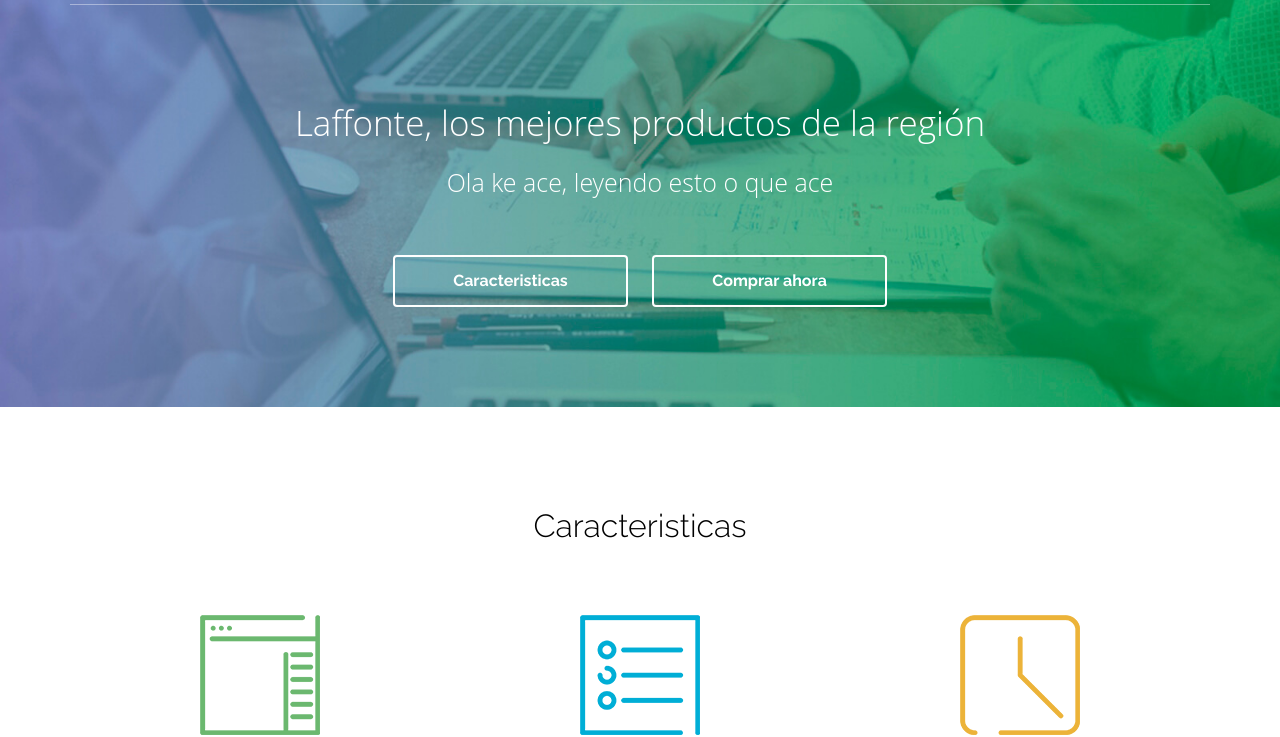
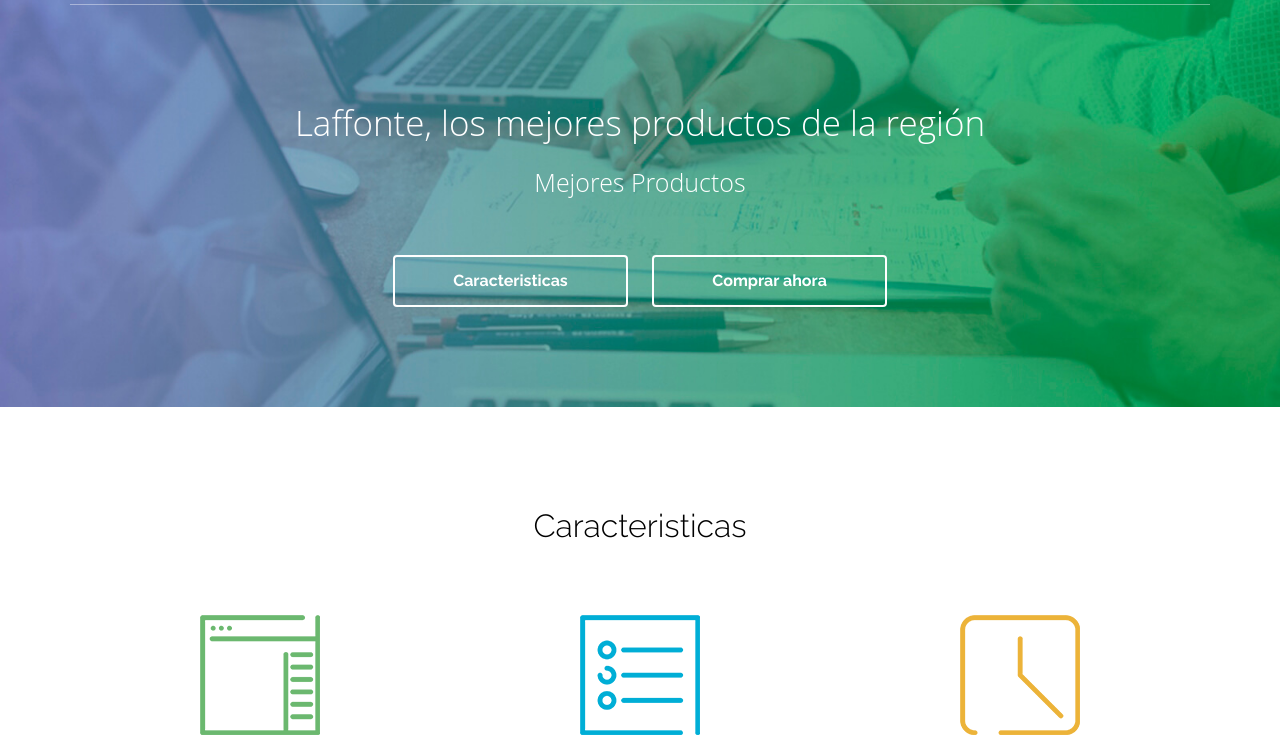
Before and after one commit to VladyFideWeb/Pag-Web-Startup, a plain HTML site: page index.html in a window 1280 px wide. Shown: the part 97-834 px from the top of the page. Drawn offline with Linux system fonts and the light colour scheme.

Commit message:
Modificando el index.html

```diff
--- a/index.html
+++ b/index.html
@@ -25,7 +25,7 @@
 			<div class="row textos">
 				<div class="col-md-12">
 					<h2 class="primera_linea">Laffonte, los mejores productos de la región</h2>
-					<h3 class="segunda_linea">Ola ke ace, leyendo esto o que ace</h3>
+					<h3 class="segunda_linea">Mejores Productos</h3>
 					<div class="contenedor-btns">
 						<a href="#">Caracteristicas</a>
 						<a href="#">Comprar ahora</a>
```
